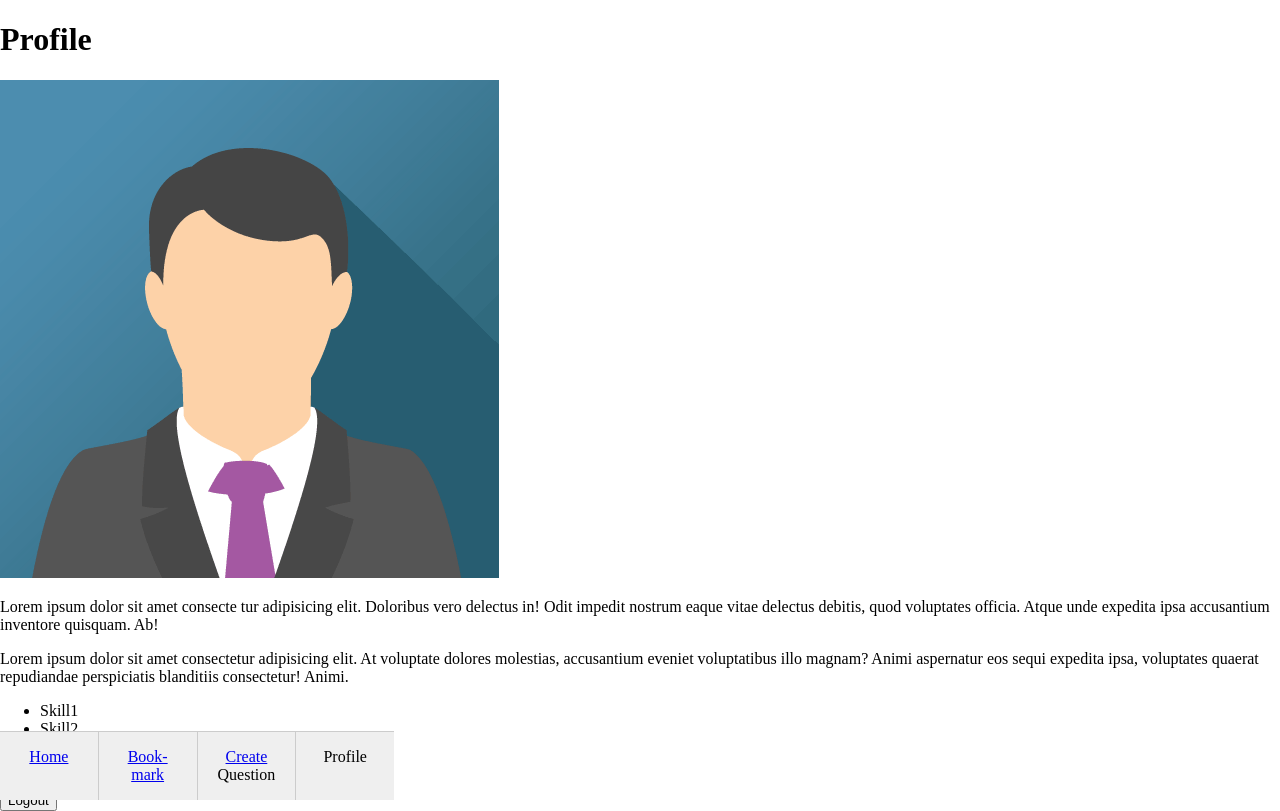
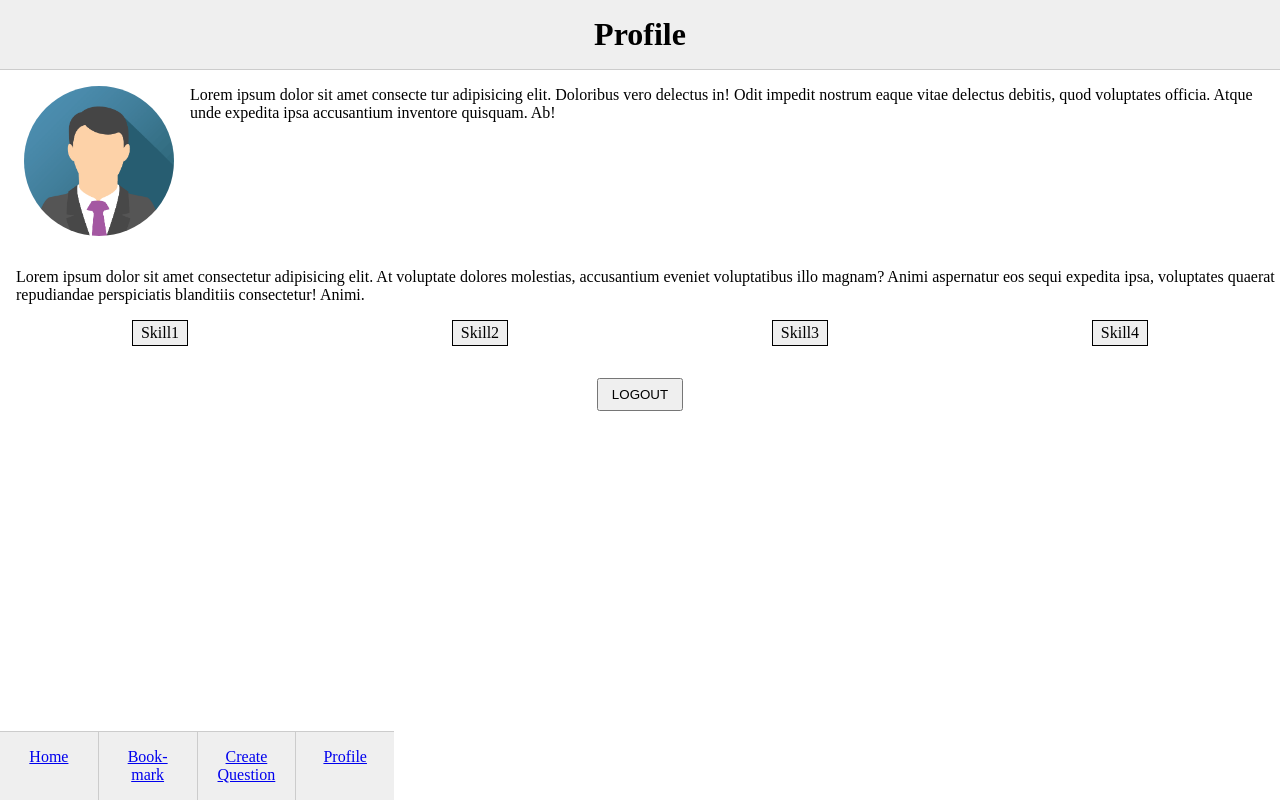
Before and after one commit to mariereese/quiz-app, a website built with Parcel: page profile.html in a window 1280 px wide. Built offline with nearby package versions, Linux system fonts and the light colour scheme.

Commit message:
add header style

```diff
--- a/css/components/header.css
+++ b/css/components/header.css
@@ -0,0 +1,11 @@
+header {
+    background-color: #efefef;
+    border-bottom: 1px solid #ccc;
+    text-align: center;
+    padding: 1em;
+
+}
+
+h1 {
+    margin: 0;
+}
--- a/css/components/profile.css
+++ b/css/components/profile.css
@@ -15,13 +15,17 @@
     margin-left: 1em;
 }*/
 
-
+.profile__header {
+    display: flex;
+    justify-content: space-around;
+}
 
 img {
     width: 150px;
     height: 150px;
     border-radius: 50%;
-    margin-left: 1,5em;
+    margin-left: 1.5em;
+    display: block;
   }
 
 .profile__text {
--- a/css/main.css
+++ b/css/main.css
@@ -2,5 +2,5 @@
 @import './components/header.css';
 @import './components/footer.css';
 @import './components/question-card.css';
-@import './components/profile.css'
+@import './components/profile.css';
 @import './components/create.css'
--- a/profile.html
+++ b/profile.html
@@ -19,12 +19,14 @@
                 Atque unde expedita ipsa accusantium inventore quisquam. Ab!
             </p></li>
         </ul> -->
-        <img src="img_avatar.png" alt="Avatar">
-        <p class="profile__text">Lorem ipsum dolor sit amet consecte
-            tur adipisicing elit. Doloribus vero delectus in! Odit impedit
-            nostrum eaque vitae delectus debitis, quod voluptates officia.
-            Atque unde expedita ipsa accusantium inventore quisquam. Ab!
-        </p>
+        <div class="profile__header">
+            <p><img src="img_avatar.png" alt="Avatar"> </p>
+            <p class="profile__text">Lorem ipsum dolor sit amet consecte
+                tur adipisicing elit. Doloribus vero delectus in! Odit impedit
+                nostrum eaque vitae delectus debitis, quod voluptates officia.
+                Atque unde expedita ipsa accusantium inventore quisquam. Ab!
+            </p>
+        </div>
         <p class="about-you__text"> Lorem ipsum dolor sit amet consectetur
             adipisicing elit. At voluptate dolores molestias, accusantium
             eveniet voluptatibus illo magnam? Animi aspernatur eos sequi
@@ -44,8 +46,8 @@
             <ul>
                 <li><a href="index.html">Home</a></li>
                 <li><a href="bookmarks.html">Book- mark</a></li>
-                <li><a href="create.html">Create</a> Question</li>
-                <li>Profile</li>
+                <li><a href="create.html">Create Question</a></li>
+                <li><a href="profile.html">Profile</a></li>
             </ul>
         </nav>
     </footer>
```
Also changed, not shown: bookmarks.html (+1 -1 lines), create.html (+1 -1 lines), index.html (+1 -1 lines).
